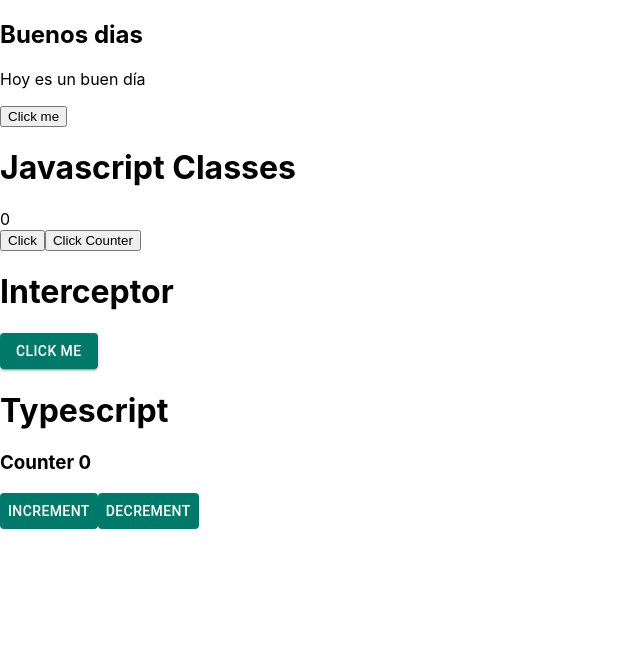
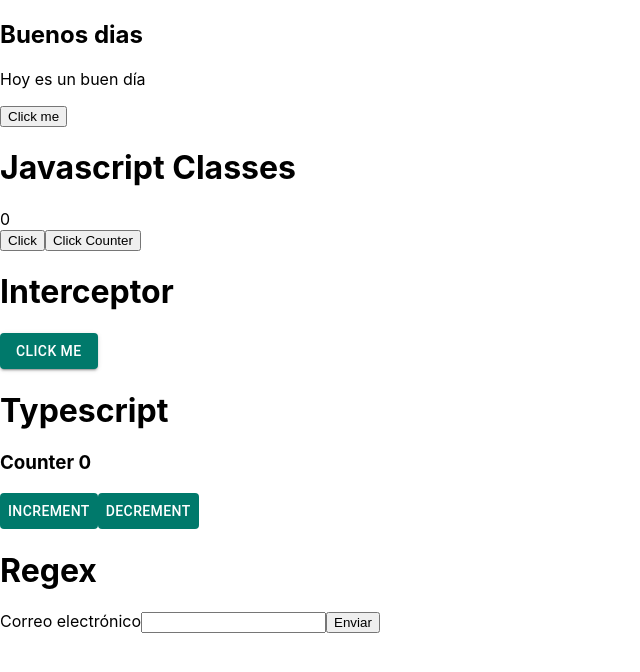
Before and after one commit to paulagutierrez08/Repaso, a React (Create React App) app: page / in a window 1280 px wide. Shown: the top 672 px of the page, without its empty margins (0-640 px from the left). Built offline with nearby package versions, Linux system fonts and the light colour scheme.

Commit message:
Repaso Regex

```diff
--- /dev/null
+++ b/src/organisms/regex.jsx
@@ -0,0 +1,40 @@
+import React, { useState } from "react";
+
+function Regex (){
+const [email, setEmail]= useState('')
+const [error, setError]= useState('')
+
+const handleChange = (event) => {
+    setEmail(event.target.value);
+  };
+
+  const handleSubmit = (event) => {
+    event.preventDefault();
+
+// Ejemplo de correo electronico: participacion.ciudadana@ecopetrol.com.co
+// /^([a-z\d\.-_]+)@([a-z\d-]+)\.([a-z]{2,})(\.[a-z]{2,8})?$/i
+const emailRegex= /([a-zA-Z\d\.-_]+)@([a-z\d-]+)\.([a-z]{2,})(\.[a-z]{2,8})?$/
+
+if (!emailRegex.test(email)) {
+    setError('Dirección de correo electrónico no válida');
+    return;
+  }
+
+  alert('Formulario enviado correctamente');
+};
+
+
+    return (
+        <form onSubmit={handleSubmit}>
+            <h1>Regex</h1>
+            <label>
+                Correo electrónico
+                <input type="email" value={email} onChange={handleChange}/>
+            </label>
+            <button type="submit">Enviar</button>
+            {error && <div>{error}</div>}
+        </form>
+    )
+}
+
+export default Regex;
--- a/src/pages/App.tsx
+++ b/src/pages/App.tsx
@@ -3,6 +3,7 @@
 import Antiguo from '../organisms/classes-antiguo';
 import CIButton from '../organisms/ci-button';
 import Counter from '../organisms/counter';
+import Regex from '../organisms/regex';
 
 function App() {
   return (
@@ -11,6 +12,7 @@
       <Antiguo/>
       <CIButton onClick={()=>{}} variant="contained" color="sucess">Click me</CIButton>
       <Counter title='Counter' counter={0} increment='Increment' decrement='Decrement'/>
+      <Regex/>
     </div>
   );
 }
```
